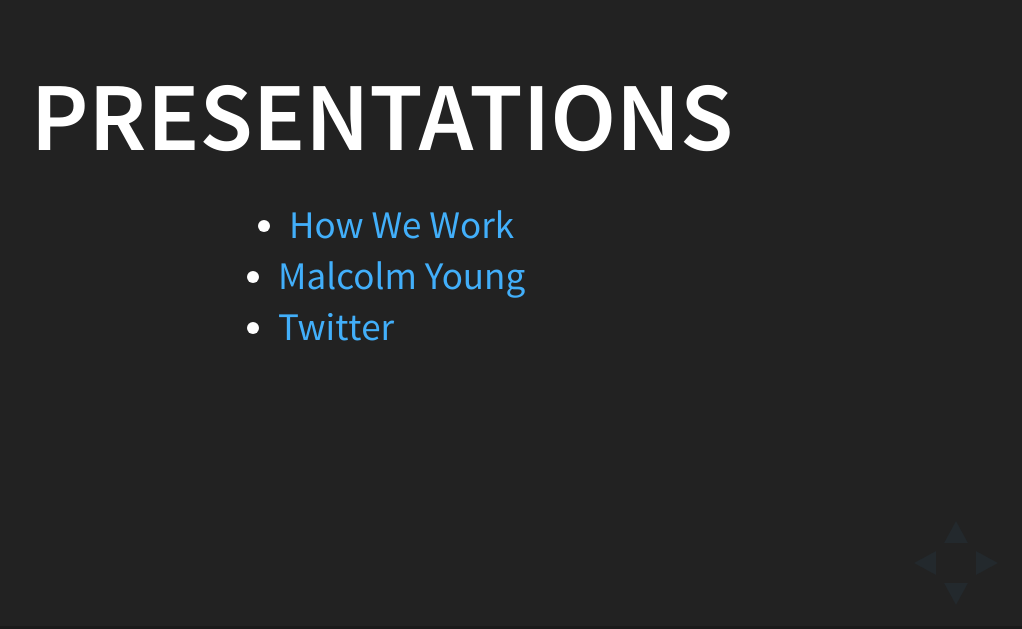
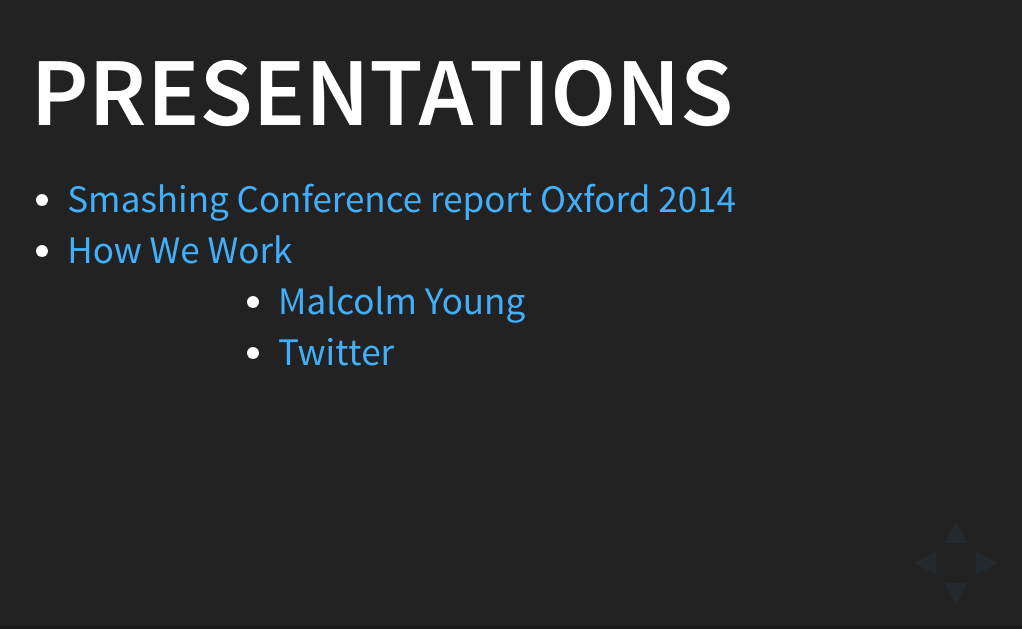
Before and after one commit to malcomio/presentations, a website: page index.html in a window 1280 px wide. Shown: the part 171-800 px from the top of the page, without its empty margins (258-1280 px from the left). Drawn offline with Linux system fonts and the light colour scheme.

Commit message:
added link to Smashing 2014 presentation

```diff
--- a/index.html
+++ b/index.html
@@ -20,6 +20,7 @@
       <h1>Presentations</h1>
       <div>
         <ul>
+          <li><a href="smashing">Smashing Conference report Oxford 2014</a></li>
           <li><a href="how-we-work">How We Work</a></li>
         </ul>
       </div>
```
